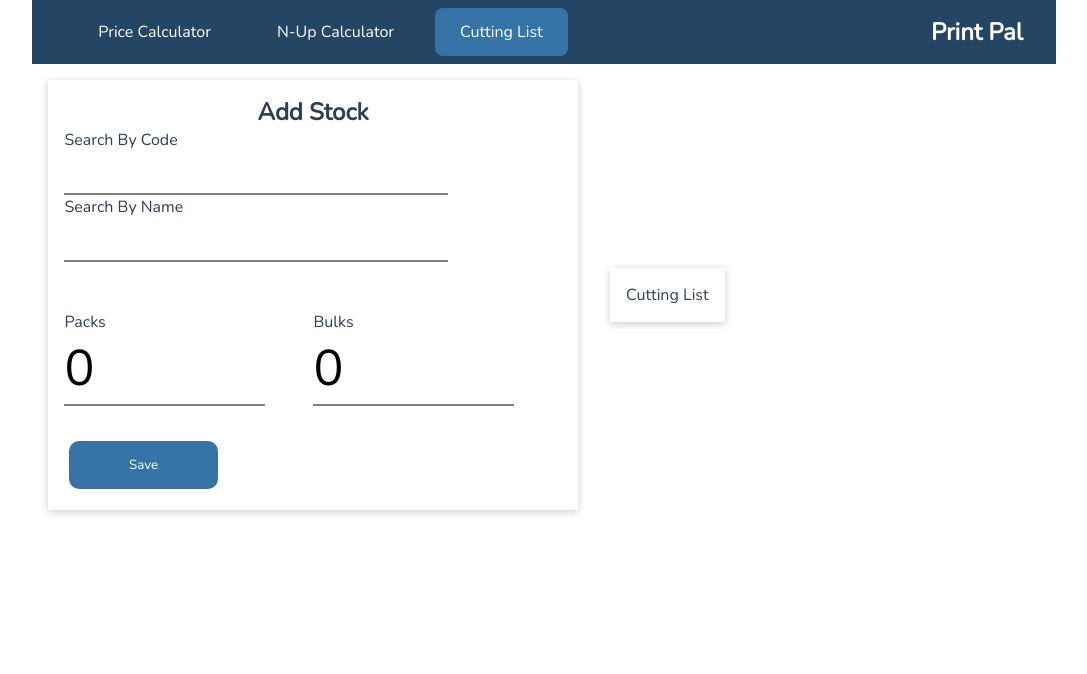
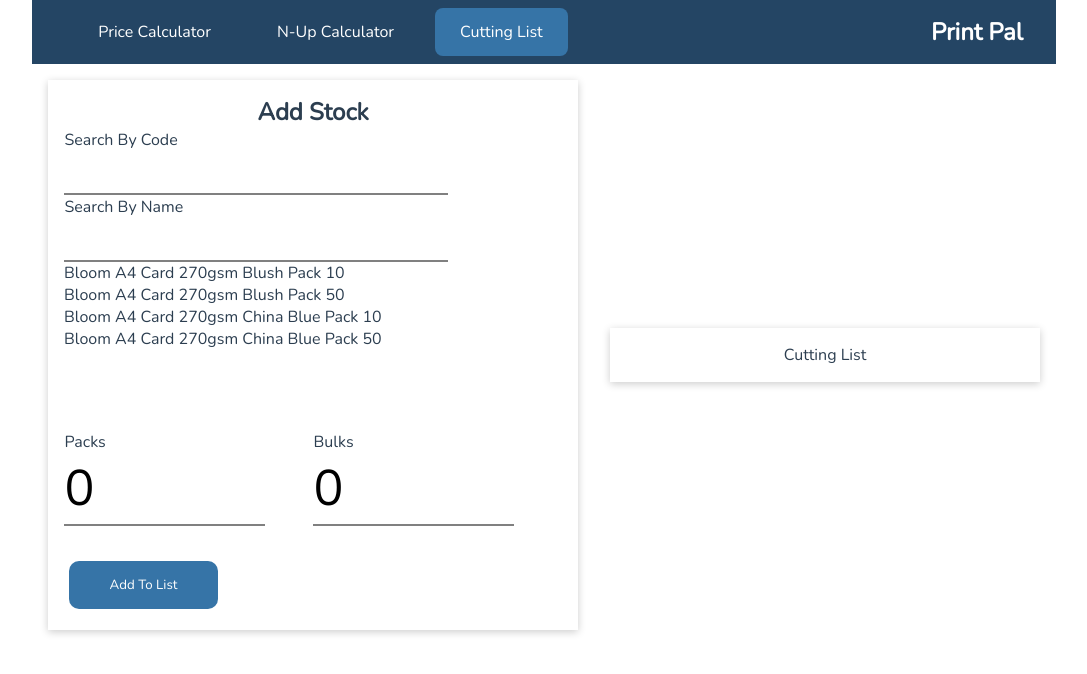
Before and after one commit to jensadria/print-pal, a Vue app: page /cuttinglist in a window 1280 px wide. Shown: the top 674 px of the page, without its empty margins (96-1183 px from the left). Built offline with nearby package versions, Linux system fonts and the light colour scheme.

Commit message:
initial Cutting List search functionality,search by Name,  select stock by ID

```diff
--- a/src/components/cuttinglist/AddToList.vue
+++ b/src/components/cuttinglist/AddToList.vue
@@ -6,11 +6,33 @@
         <form @submit.prevent="addToList">
           <div>
             <label for="code-search">Search By Code</label>
-            <input type="search" name="code-search" id="code-search" />
+            <input
+              type="search"
+              name="code-search"
+              id="code-search"
+              v-model="searchCode"
+            />
           </div>
           <div>
             <label for="name-search">Search By Name</label>
-            <input type="search" name="name-search" id="name-search" />
+            <input
+              type="search"
+              name="name-search"
+              id="name-search"
+              v-model="searchName"
+            />
+          </div>
+          <ul>
+            <li
+              v-for="product in filteredProducts"
+              :key="product.name"
+              @click="selectStock(product.id)"
+            >
+              {{ product.name }}
+            </li>
+          </ul>
+          <div class="selectedStock">
+            <h2>{{ selectedStock.name }}</h2>
           </div>
           <div class="packs-bulks">
             <div class="form-control">
@@ -25,13 +47,10 @@
             </div>
           </div>
           <div class="buttons">
-            <base-button mode="blue-bg">Save</base-button>
+            <base-button mode="blue-bg" @click="addToList"
+              >Add To List</base-button
+            >
           </div>
-          <!-- <ul>
-            <li v-for="product in products" :key="product.name">
-              {{ product.name }}
-            </li>
-          </ul> -->
         </form>
       </div>
     </base-card>
@@ -45,10 +64,24 @@ export default {
       products: null,
       packs: 0,
       bulks: 0,
+      searchCode: '',
+      searchName: '',
+      selectedStock: '',
     };
   },
+  computed: {
+    filteredProducts() {
+      return this.products.filter((product) => {
+        return product.name
+          .toLowerCase()
+          .includes(this.searchName.toLowerCase());
+      });
+    },
+  },
   methods: {
-    addToList() {},
+    selectStock(id) {
+      this.selectedStock = this.products.find((stock) => stock.id === id);
+    },
   },
   created() {
     this.products = this.$store.getters.getProducts;
@@ -67,6 +100,11 @@ export default {
 
 .container > div {
   flex: 1;
+}
+
+ul li {
+  list-style: none;
+  text-align: left;
 }
 
 #packs,
@@ -120,4 +158,10 @@ input:focus {
   justify-content: left;
   margin-top: 30px;
 }
+
+.selectedStock {
+  display: block;
+  background-color: var(--light-blue;);
+  padding: 1rem;
+}
 </style>
--- a/src/components/nup/NupFormCalc.vue
+++ b/src/components/nup/NupFormCalc.vue
@@ -255,17 +255,11 @@ export default {
 } */
 .container {
   display: flex;
-  /* flex-basis: auto; */
-  /* flex-grow: 1; */
-  width: 100%;
-  flex-wrap: wrap;
+  /* flex-wrap: wrap; */
 }
 
 .container > div {
-  flex: 1;
-  /* border: 1px solid; */
-  flex-grow: 1;
-  /* flex-shrink: 0; */
+  flex: 1 1 100%;
 }
 
 .form-control {
--- a/src/pages/CuttingList.vue
+++ b/src/pages/CuttingList.vue
@@ -20,15 +20,10 @@ export default {
 <style scoped>
 .container {
   display: flex;
-  /* flex-basis: auto; */
-  /* flex-grow: 1; */
-  width: 100%;
-  /* flex-wrap: wrap; */
 }
 
-add-to-list,
-current-list {
-  flex: 1;
+.container > * {
+  flex: 1 1 100%;
   /* flex-grow: 1; */
 }
 </style>
```
